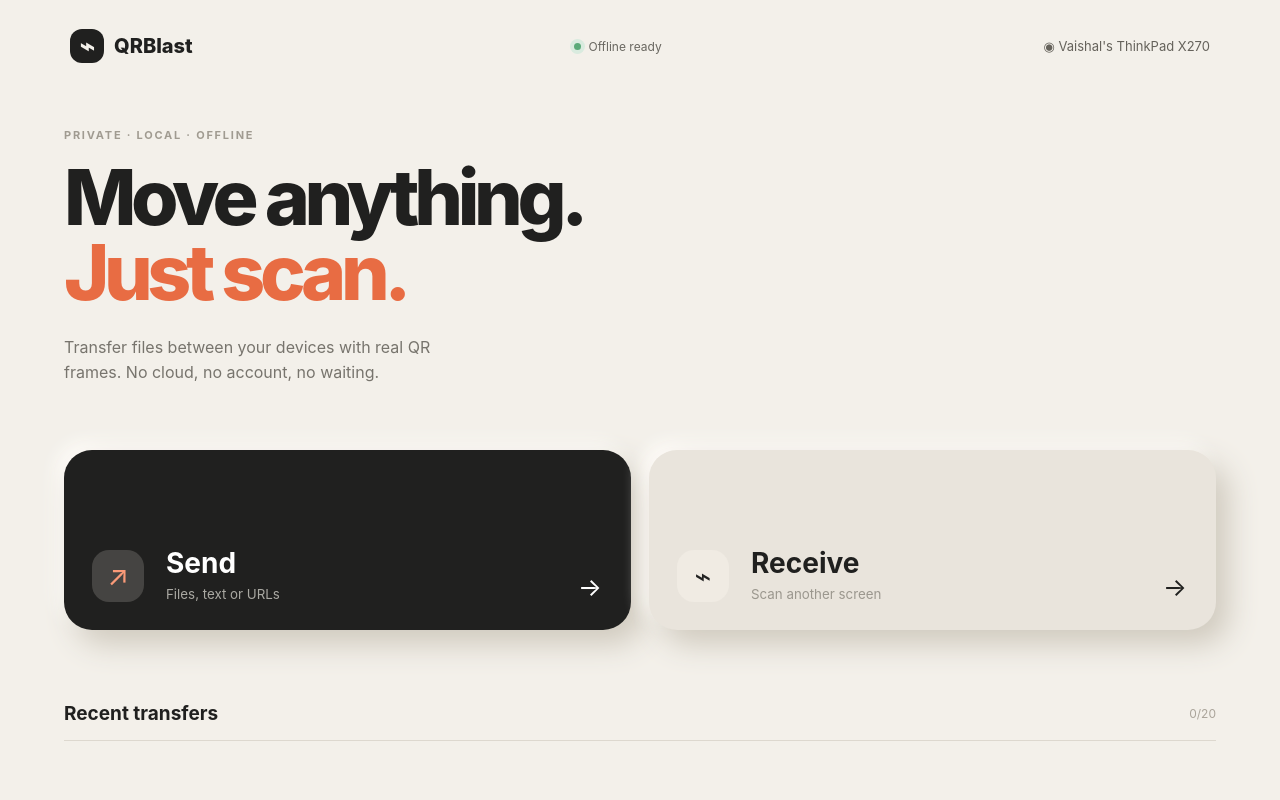
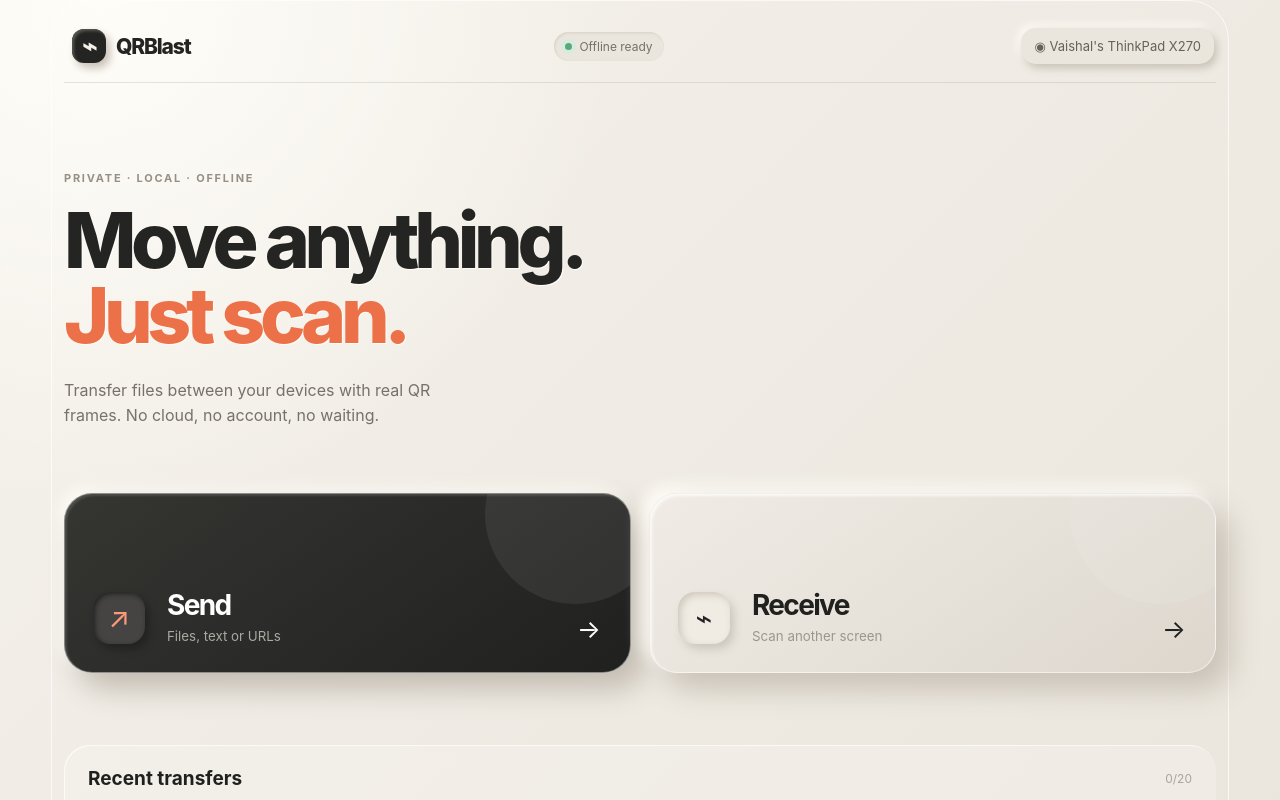
Before and after one commit to Vaishal-Business/QRBlast, a React (Vite) app: page / in a window 1280 px wide. Shown: the top 800 px of the page. Built offline with nearby package versions, Linux system fonts and the light colour scheme.

Commit message:
Refine tactile clay visual system

```diff
--- a/src/styles.css
+++ b/src/styles.css
@@ -59,3 +59,49 @@ main { max-width: 1280px; min-height: 100vh; margin: auto; padding: 28px 5vw 24p
 .status-qr { position: absolute; right: 18px; bottom: 18px; z-index: 4; width: 112px; height: 112px; padding: 6px; border-radius: 12px; background: #fff; box-shadow: 0 8px 20px rgba(0,0,0,.35); } .optical-status { margin-top: 12px; padding-top: 12px; border-top: 1px solid #d5cec4; color: #5a9c71; font-size: 12px; font-weight: 700; }
 .countdown { display: flex; align-items: center; flex-direction: column; gap: 10px; text-align: center; } .countdown span { width: 130px; height: 130px; border-radius: 42px; display: grid; place-items: center; background: #20201f; color: #fff; font-size: 76px; font-weight: 800; box-shadow: 10px 12px 24px #bdb6aa; } .countdown b { font-size: 22px; } .countdown small { color: #827c73; }
 @media (max-width:700px) { main { padding: 20px 18px; } .topbar { flex-wrap: wrap; } .offline { order: 3; width: 100%; } .hero h1 { font-size: 52px; } .action-grid { grid-template-columns: 1fr; gap: 14px; margin-top: 42px; } .action-card { min-height: 145px; } .page { padding-top: 6vh; } .transfer-head { display: block; margin-top: 32px; } .file-summary { max-width: 100%; margin-top: 20px; } .qr-stage { min-height: 350px; padding: 14px; } .qr-grid,.qr-grid.count-3,.qr-grid.count-6,.qr-grid.count-8,.qr-grid.count-9,.qr-grid.count-10 { grid-template-columns: repeat(2,1fr); gap: 7px; } .qr-shell { padding: 6px; } .qr-shell small { font-size: 6px; } .control-line { align-items: flex-end; flex-wrap: wrap; } .control-line .clay-button { width: 100%; } .advanced-toggle { margin-left: auto; } .metrics { gap: 12px; flex-wrap: wrap; } .camera-stage { min-height: 390px; height: 58vh; } .qr-stage-fullscreen { padding: 56px 8px 20px; } .qr-stage-fullscreen .qr-grid { gap: 8px; } .qr-stage-fullscreen .qr-shell { padding: 6px; } }
+
+/* QRBlast visual system: matte, tactile clay surfaces; no glass panels. */
+:root { --paper:#f5f2ec; --paper-deep:#e7e1d8; --graphite:#242422; --graphite-soft:#353532; --coral:#ec7048; --green:#68a77f; --shadow-dark:#c7c0b5; --shadow-light:#fffdf8; }
+body { background: radial-gradient(circle at 8% 0%,#fffdf8 0,transparent 32%),linear-gradient(135deg,#f5f2ec 0%,#e9e4db 100%); }
+main { position:relative; isolation:isolate; }
+main:before { content:""; position:absolute; z-index:-1; inset:0 4vw 20px; border:1px solid rgba(255,255,255,.7); border-radius:40px; pointer-events:none; }
+.topbar { min-height:54px; padding:0 2px 18px; border-bottom:1px solid rgba(154,146,134,.24); }
+.brand { letter-spacing:-.055em; color:var(--graphite); font-size:21px; }
+.brand-mark { background:var(--graphite); box-shadow:inset 2px 2px 3px #575752,4px 5px 9px var(--shadow-dark); }
+.offline { padding:7px 11px; border-radius:20px; background:#ebe6dd; color:#757068; box-shadow:inset 1px 1px 3px #d7d0c5; }
+.device { padding:10px 13px; border-radius:15px; background:#ebe6dd; box-shadow:3px 4px 9px var(--shadow-dark),-3px -3px 8px var(--shadow-light); }
+.device:hover,.back:hover { color:var(--coral); }
+.hero { padding-top:3vh; }
+.hero h1,.transfer-head h1 { color:var(--graphite); text-shadow:1px 1px 0 #fffdf8; }
+.hero h1 em { color:var(--coral); }
+.eyebrow { color:#968f85; }
+.lede,.muted { color:#777269; }
+.action-card { position:relative; overflow:hidden; border:1px solid rgba(255,255,255,.46); transition:box-shadow .25s ease,transform .25s ease; }
+.action-card:after { content:""; position:absolute; top:-70px; right:-35px; width:180px; height:180px; border-radius:50%; background:rgba(255,255,255,.07); pointer-events:none; }
+.send-card { background:linear-gradient(145deg,#353532,#20201f); box-shadow:14px 16px 30px #c2bbb0,-5px -5px 14px var(--shadow-light),inset 2px 2px 2px rgba(255,255,255,.12); }
+.receive-card { background:linear-gradient(145deg,#f0ece5,#ddd7ce); box-shadow:14px 16px 30px #c8c1b6,-7px -7px 15px var(--shadow-light),inset 2px 2px 3px rgba(255,255,255,.75); }
+.action-card b { letter-spacing:-.06em; }
+.action-icon { box-shadow:inset 3px 3px 7px #d0c9be,4px 5px 9px rgba(140,130,116,.3); }
+.send-card .action-icon { box-shadow:inset 2px 2px 5px #222,4px 5px 9px rgba(0,0,0,.28); }
+.history { padding:22px 24px 0; border-radius:26px; background:rgba(245,242,236,.52); box-shadow:inset 1px 1px 0 rgba(255,255,255,.72); }
+.history-row { padding-left:0; padding-right:0; }
+.file-badge { background:linear-gradient(145deg,#e6e0d6,#cfc8bd); box-shadow:inset 2px 2px 4px #f6f2ea,3px 4px 8px #c9c1b5; }
+.subbar { padding:10px 14px; border-radius:16px; background:#e9e4db; box-shadow:inset 1px 1px 3px #d4cdc2; }
+.pill { background:#d9d2c7; box-shadow:inset 1px 1px 2px #c4bbae; }
+.transfer-head { margin-top:40px; }
+.dropzone { border-color:#c9c1b5; background:linear-gradient(145deg,#faf7f1,#e9e3da); box-shadow:inset 4px 4px 12px #d9d1c6,inset -3px -3px 10px #fffdf8,10px 12px 24px #d1c9bd; }
+.upload,.ready-orb { background:linear-gradient(145deg,#f4efe7,#d8d1c6); box-shadow:inset 4px 4px 8px #c9c1b6,5px 6px 12px #c8c0b5,-4px -4px 9px #fffdf8; }
+.paste-button,.fullscreen-button { border:1px solid rgba(255,255,255,.18); }
+.qr-stage { background:linear-gradient(145deg,#dcd6cc,#cbc4b9); box-shadow:inset 8px 8px 18px #bbb3a7,inset -7px -7px 15px #f5f0e8,12px 15px 28px #c9c1b5; }
+.qr-shell { border:1px solid #fff; box-shadow:5px 7px 10px #b7afa4,-2px -2px 5px #eee9e1; }
+.qr-shell img { image-rendering:auto; }
+.control-panel { background:linear-gradient(145deg,#eee9e1,#ddd7cd); box-shadow:inset 3px 3px 8px #d1c9be,inset -2px -2px 5px #f8f4ed,8px 10px 22px #d0c8bd; }
+.stream-picker button { box-shadow:inset 1px 1px 2px #c7c0b5; }
+.stream-picker button.selected { background:var(--graphite); box-shadow:inset 2px 2px 3px #55554f,3px 4px 7px #c5beb3; }
+.clay-button.primary { background:linear-gradient(145deg,#353532,#1f1f1d); box-shadow:inset 2px 2px 3px #575751,5px 7px 12px #bcb4a9,-4px -4px 9px var(--shadow-light); }
+.clay-button.primary:hover { background:linear-gradient(145deg,#42423e,#252522); }
+.camera-stage { box-shadow:inset 0 0 0 2px #45443f,10px 14px 28px #cbc3b8; }
+.status-qr { box-shadow:0 8px 18px rgba(0,0,0,.45),0 0 0 5px rgba(255,255,255,.7); }
+.optical-status { color:var(--green); }
+footer { padding-top:12px; }
+@media (max-width:700px) { main:before { inset:0 8px 12px; border-radius:28px; } .history { padding-left:14px; padding-right:14px; } .topbar { padding-bottom:14px; } .action-card { border-radius:24px; } .qr-stage { border-radius:24px; } }
```
